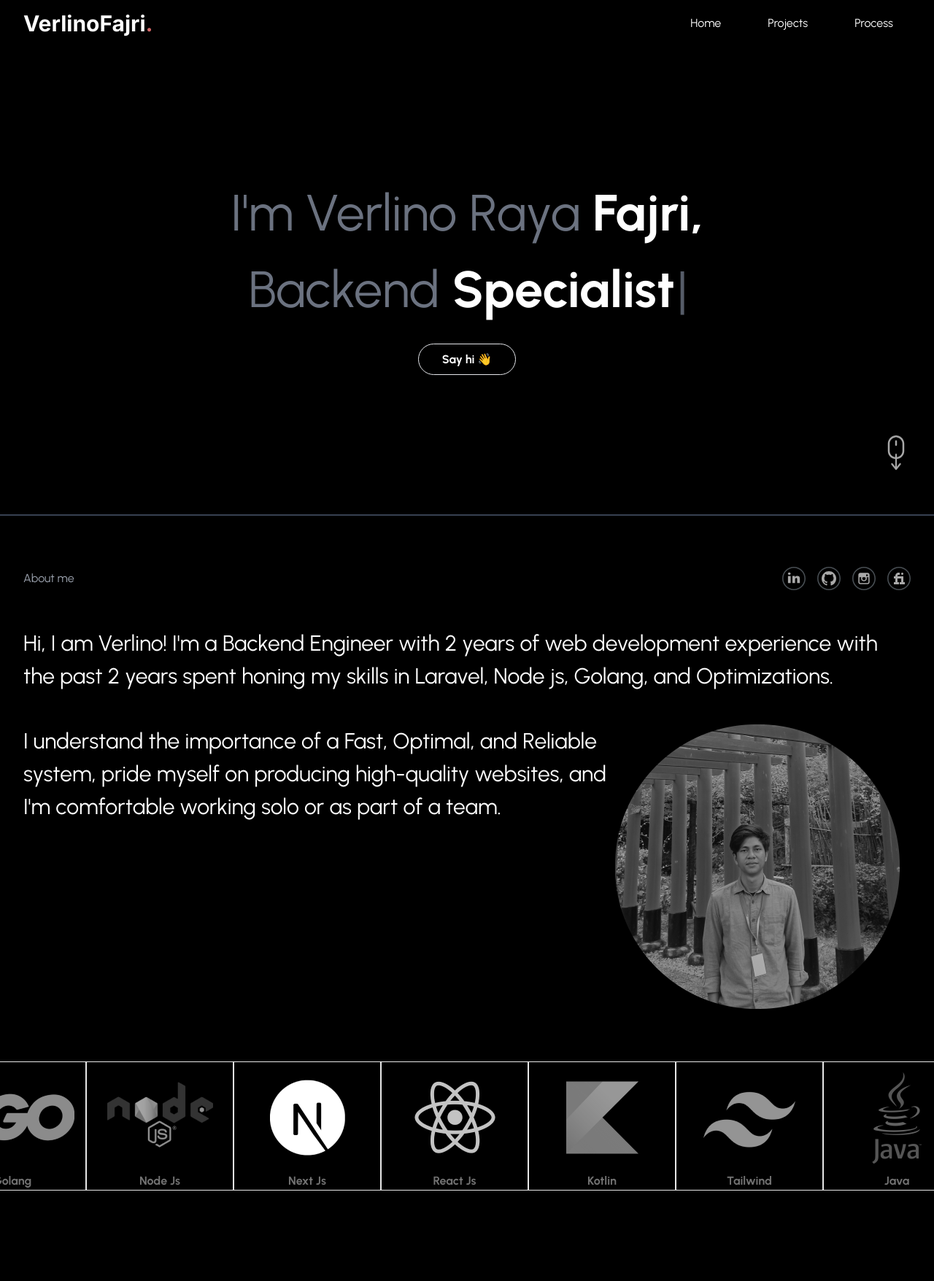
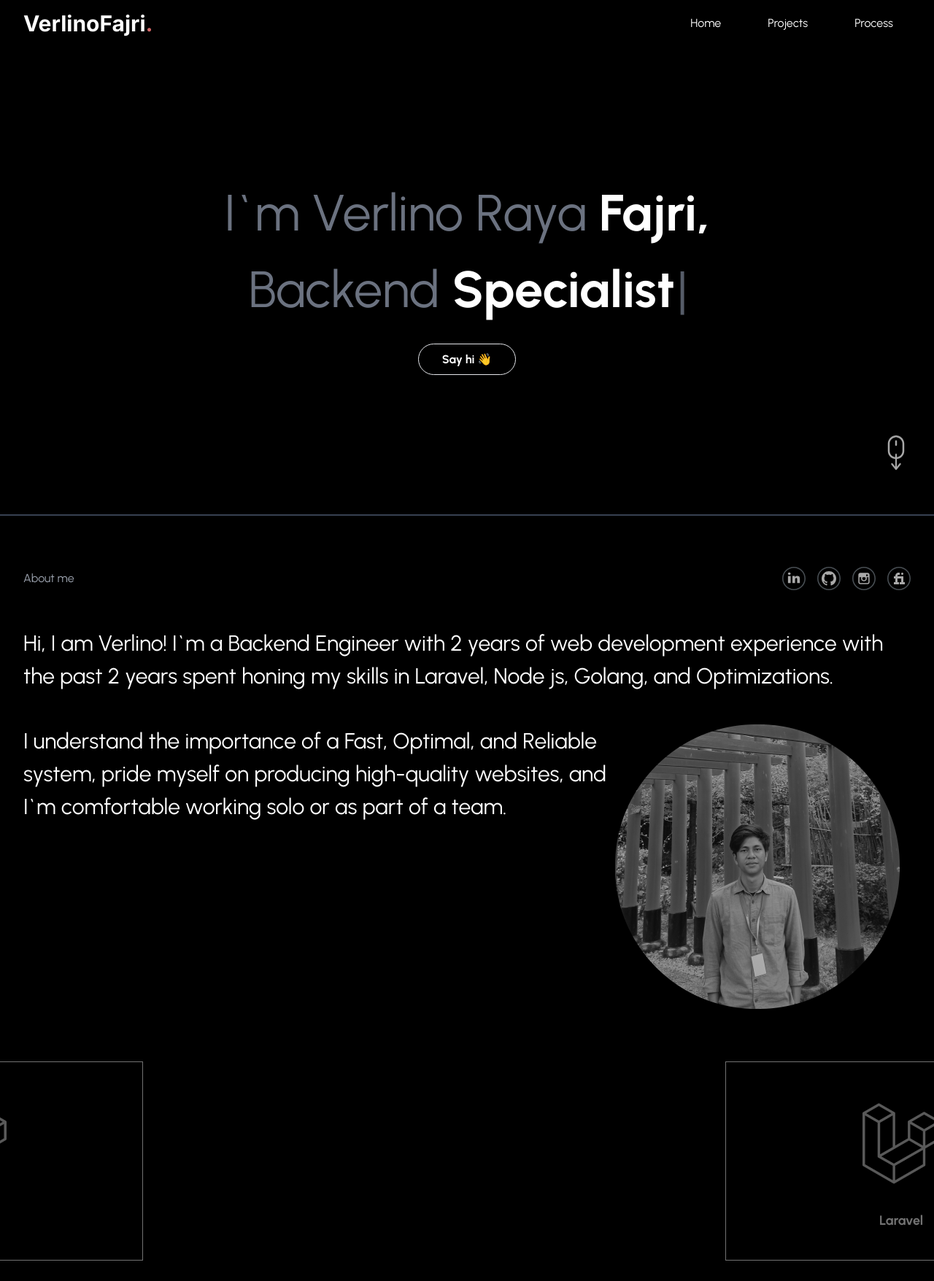
Before and after one commit to verlinof/web-besamo-ketahun, a Next.js app: page / in a window 1280 px wide. Shown: the whole page at 73% size. Before the commit the page ends 1660 px from the top, so only its background shows below. Built offline with nearby package versions, Linux system fonts and the light colour scheme.

Commit message:
Fix: Jumbotron, About

```diff
--- a/src/components/about.jsx
+++ b/src/components/about.jsx
@@ -34,18 +34,20 @@ const About = () => {
           className="flex flex-wrap items-center justify-center"
         >
           <div>
-            <p className={`${urbanist.className} text-white text-[30px]`}>
-              Hi, I am Verlino! I'm a Backend Engineer with 2 years of web
+            <p
+              className={`${urbanist.className} text-white md:text-[30px] text-[20px]`}
+            >
+              Hi, I am Verlino! I`m a Backend Engineer with 2 years of web
               development experience with the past 2 years spent honing my
               skills in Laravel, Node js, Golang, and Optimizations.
             </p>
           </div>
           <div className="grid grid-cols-1 md:grid-cols-3 my-11">
             <p
-              className={`${urbanist.className} text-white text-[30px] col-span-2`}
+              className={`${urbanist.className} text-white md:text-[30px] text-[20px] col-span-2`}
             >
               I understand the importance of a Fast, Optimal, and Reliable
-              system, pride myself on producing high-quality websites, and I'm
+              system, pride myself on producing high-quality websites, and I`m
               comfortable working solo or as part of a team.
             </p>
             <Image
@@ -61,14 +63,19 @@ const About = () => {
       {/* Tech Stack */}
       <div className="w-full flex justify-center my-7">
         <Marquee pauseOnHover={true} gradient={false}>
-          <Tech technology="Laravel" image="/tech/laravel-icon.png" />
-          <Tech technology="Golang" image="/tech/golang-icon.png" />
-          <Tech technology="Node Js" image="/tech/node-icon.png" />
+          <div className="border border-gray-500 grid grid-cols-1 cursor-pointer grayscale hover:grayscale-0 text-gray-500 hover:text-white font-bold transition-all">
+            <div className="mx-auto text-center px-[140px] py-[40px]">
+              <img src="/tech/laravel-icon.png" alt={`Laravel Icon`} />
+              <p className={`${urbanist.className} text-lg pt-3`}>Laravel</p>
+            </div>
+          </div>
+
+          {/* <Tech technology="Node Js" image="/tech/node-icon.png" />
           <Tech technology="Next Js" image="/tech/nextjs-icon.png" />
           <Tech technology="React Js" image="/tech/reactjs-icon.png" />
           <Tech technology="Kotlin" image="/tech/kotlin-icon.png" />
           <Tech technology="Tailwind" image="/tech/tailwind-icon.png" />
-          <Tech technology="Java" image="/tech/java-icon.png" />
+          <Tech technology="Java" image="/tech/java-icon.png" /> */}
         </Marquee>
       </div>
     </>
--- a/src/components/jumbotron.jsx
+++ b/src/components/jumbotron.jsx
@@ -13,18 +13,18 @@ const Jumbotron = () => {
     <>
       <div className="w-full flex items-center justify-center mx-auto lg:mt-[175px] lg:mb-[100px] md:my-[60px] my-[30px]">
         <div className="text-gray-500 text-center">
-          <h175
+          <h1
             data-aos="fade-up"
             data-aos-duration="1000"
-            className={`${urbanist.className} lg:text-[70px] md:text-[50px] sm:text-[30px]`}
+            className={`${urbanist.className} lg:text-[70px] md:text-[50px] text-[30px]`}
           >
-            I'm Verlino Raya {""}
+            I`m Verlino Raya {""}
             <span className="text-white font-bold">Fajri,</span>
-          </h175>
+          </h1>
           <h1
             data-aos="fade-up"
             data-aos-duration="2000"
-            className={`${urbanist.className} lg:text-[70px] md:text-[50px] sm:text-[30px]`}
+            className={`${urbanist.className} lg:text-[70px] md:text-[50px] text-[30px]`}
           >
             Backend {""}
             <span className="text-white font-bold">
--- a/src/components/navbar.jsx
+++ b/src/components/navbar.jsx
@@ -2,6 +2,7 @@
 import Logo from "@/items/logo";
 import { useState } from "react";
 import Image from "next/image";
+import Link from "next/link";
 
 const Navbar = () => {
   const [isClick, setIsClick] = useState(false);
@@ -18,24 +19,24 @@ const Navbar = () => {
           {/* Nav Link */}
           <div className="hidden lg:block">
             <div className="ml-4 flex items-center space-x-4">
-              <a
+              <Link
                 href="/"
                 className="text-white hover:bg-white hover:text-black rounded-lg py-2 px-6 transition duration-150 ease-in-out"
               >
                 Home
-              </a>
-              <a
+              </Link>
+              <Link
                 href="/"
                 className="text-white hover:bg-white hover:text-black rounded-lg py-2 px-6 transition duration-150 ease-in-out"
               >
                 Projects
-              </a>
-              <a
+              </Link>
+              <Link
                 href="/"
                 className="text-white hover:bg-white hover:text-black rounded-lg py-2 px-6 transition duration-150 ease-in-out"
               >
                 Process
-              </a>
+              </Link>
             </div>
           </div>
           {/* Responsive Toggle */}
@@ -69,24 +70,24 @@ const Navbar = () => {
       {isClick && (
         <div className="lg:hidden z-20">
           <div className="px-2 pt-2 pb-3 space-y-1 sm:px-3">
-            <a
+            <Link
               href="/"
               className="text-white block text-center hover:bg-white hover:text-black rounded-lg p-2 transition duration-150 ease-in-out"
             >
               Home
-            </a>
-            <a
+            </Link>
+            <Link
               href="/"
               className="text-white block text-center hover:bg-white hover:text-black rounded-lg p-2 transition duration-150 ease-in-out"
             >
               Projects
-            </a>
-            <a
+            </Link>
+            <Link
               href="/"
               className="text-white block text-center hover:bg-white hover:text-black rounded-lg p-2 transition duration-150 ease-in-out"
             >
               Process
-            </a>
+            </Link>
           </div>
         </div>
       )}
```
